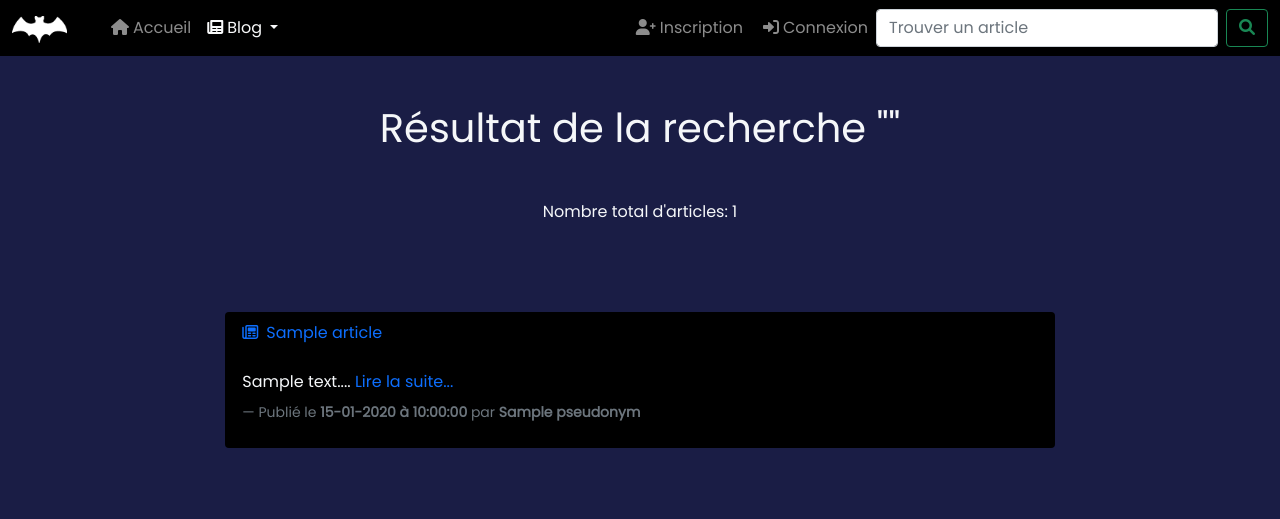
After one commit to Dvdljz/leblogdebatman, a Symfony app: template templates/blog/listSearch.html.twig in a window 1280 px wide. The commit adds this page. Shown: the top 519 px of the page. Run offline with Twig, Linux system fonts and the light colour scheme; the template is opened without the code that fills it: most values are stand-ins (such as "Sample title", 1, 10 or a date in 2020); some libraries are stand-ins or nearby versions.

Commit message:
Ajout page résultat de recherche et MàJ README.md

```diff
--- a/public/css/style.css
+++ b/public/css/style.css
@@ -17,3 +17,21 @@ body{
     width: 55px;
     margin-right: 16px;
 }
+
+/* Menus paginations */
+.pagination .page-item .page-link{
+    background-color: black;
+    color: #F5F7F9;
+}
+
+.pagination .page-item.disabled{
+    cursor: not-allowed;
+}
+
+.pagination .page-item.disabled .page-link, .pagination .page-item.active .page-link{
+    color: grey;
+}
+
+.pagination .page-item a.page-link:hover{
+    background-color: #292929;
+}
--- a/templates/base.html.twig
+++ b/templates/base.html.twig
@@ -96,8 +96,8 @@
 
 
                 {# Formulaire de recherche #}
-                <form class="d-flex">
-                    <input class="form-control me-2" type="search" placeholder="Trouver un article" aria-label="Search">
+                <form class="d-flex" method="get" action="{{ path('blog_search') }}">
+                    <input name="search" class="form-control me-2" type="search" placeholder="Trouver un article" aria-label="Search">
                     <button class="btn btn-outline-success" type="submit"><i class="fas fa-search"></i></button>
                 </form>
             </div>
--- /dev/null
+++ b/templates/blog/listSearch.html.twig
@@ -0,0 +1,84 @@
+{% extends 'base.html.twig' %}
+
+{% block title %}Résultat de la recherche "{{ app.request.query.get('search') }}"{% endblock %}
+
+
+{% block body %}
+
+    <div class="container-fluid">
+
+        <div class="row">
+            <h1 class="col-12 text-center my-5">Résultat de la recherche "{{ app.request.query.get('search') }}"</h1>
+        </div>
+
+        <div class="row">
+
+            <div class="col-12 col-md-8 offset-md-2">
+
+                <div class="row">
+                    <p class="col-12 text-center">Nombre total d'articles: {{ articles.getTotalItemCount }}</p>
+                </div>
+
+                {# S'il y a des articles on affiche le menu de pagination #}
+                {% if articles is not empty %}
+
+                <div class="row">
+                    <div class="col-12 my-3 text-center">
+                        <div class="d-inline-block">
+                            {{ knp_pagination_render(articles) }}
+                        </div>
+                    </div>
+                </div>
+
+                {% endif %}
+
+
+                {% for article in articles %}
+
+                <div class="row">
+
+                    {# Un article #}
+                    <div class="col-12">
+
+                        <div class="card my-3 bg-black">
+
+                            <div class="card-header">
+                                <a href="{{ path('blog_publication_view', {'slug': article.slug}) }}" class="text-decoration-none"><i class="far fa-newspaper me-2"></i>{{ article.title }}</a>
+                            </div>
+
+                            <div class="card-body">
+
+                                <div class="mb-2">
+
+                                    {{ article.content|striptags|slice(0, 150) }}...
+
+                                    <a class="text-decoration-none" href="{{ path('blog_publication_view', {'slug': article.slug}) }}">Lire la suite...</a>
+                                </div>
+
+                                <footer class="blockquote-footer my-2">Publié le <strong>{{ article.publicationDate|date('d-m-Y à H:i:s')}}</strong> par <strong>{{ article.author.pseudonym }}</strong></footer>
+
+
+                            </div>
+
+                        </div>
+                        {% endfor %}
+
+                        {# S'il y a des articles on affiche le menu de pagination #}
+                        {% if articles is not empty %}
+
+                            <div class="row">
+                                <div class="col-12 my-3 text-center">
+                                    <div class="d-inline-block">
+                                        {{ knp_pagination_render(articles) }}
+                                    </div>
+                                </div>
+                            </div>
+
+                        {% endif %}
+
+                    </div>
+                </div>
+            </div>
+        </div>
+    </div>
+{% endblock %}
```
Also changed, not shown: src/Controller/BlogController.php (+40 -5 lines), README.md.
